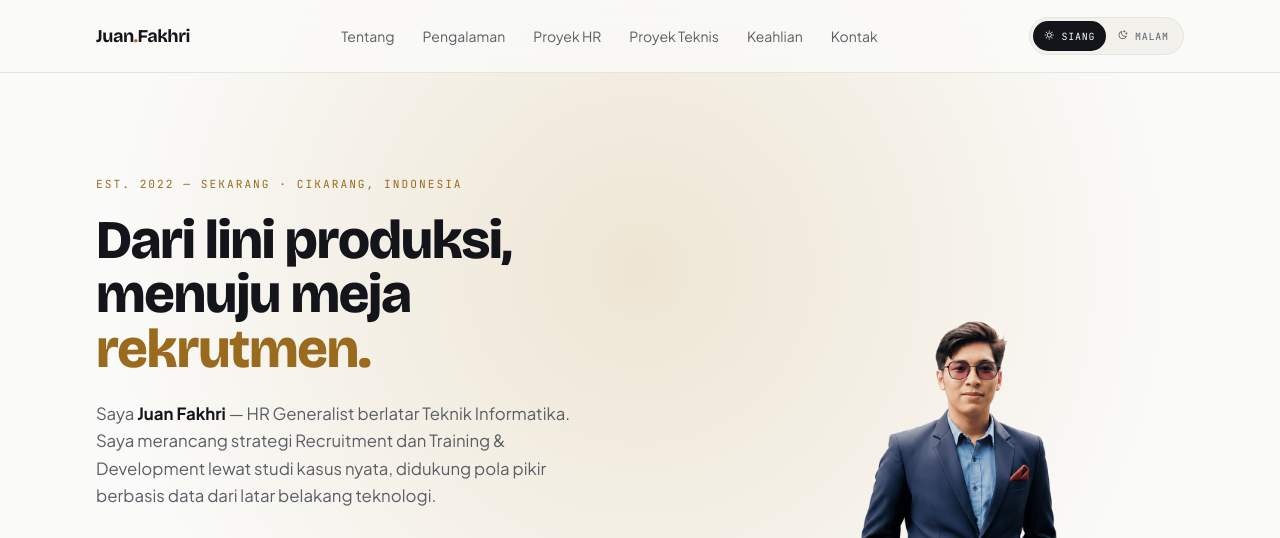
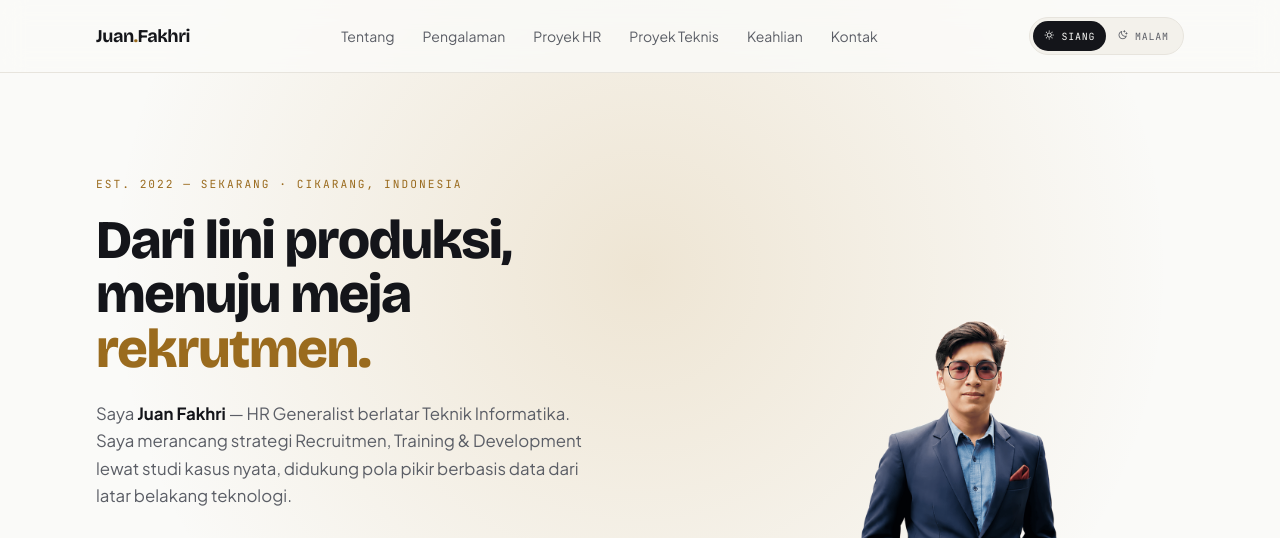
Before and after one commit to JuanFakhri/juanfakhri.github.io, a website: page index.html in a window 1280 px wide. Shown: the top 538 px of the page. Drawn offline with nearby package versions, Linux system fonts and the light colour scheme.

```diff
--- a/index.html
+++ b/index.html
@@ -87,7 +87,7 @@
             </h1>
             <p class="mt-6 max-w-lg text-[1.05rem] leading-relaxed" style="color: var(--soft);">
               Saya <strong style="color:var(--ink)">Juan Fakhri</strong> — HR Generalist berlatar Teknik Informatika.
-              Saya merancang strategi Recruitment dan Training &amp; Development lewat studi kasus nyata,
+              Saya merancang strategi Recruitmen, Training &amp; Development lewat studi kasus nyata,
               didukung pola pikir berbasis data dari latar belakang teknologi.
             </p>
 
```
